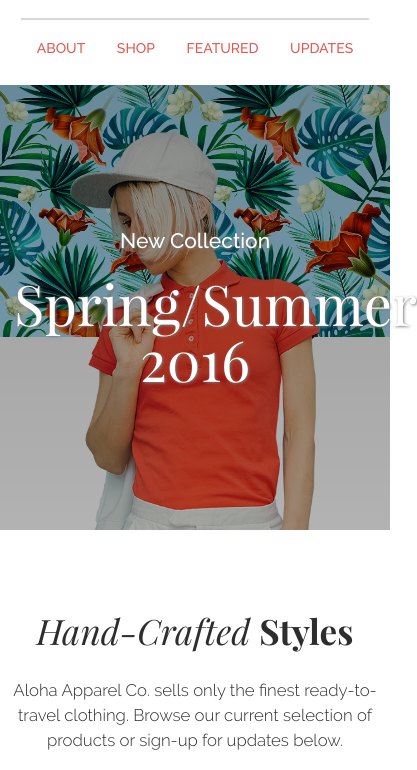
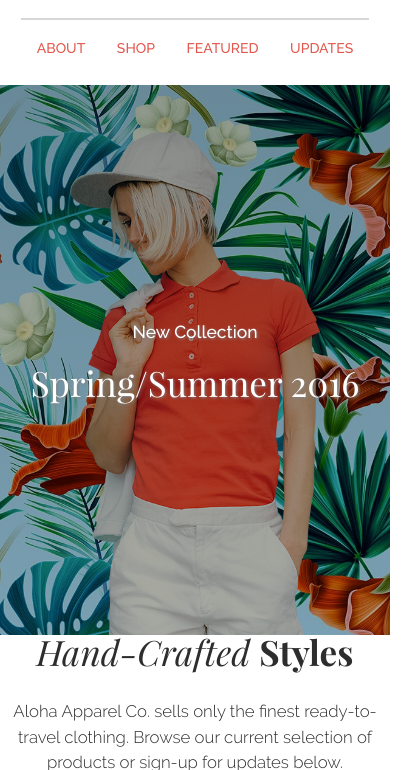
Before and after one commit to teeppope/Aloha-Apparel-v2, a plain HTML site: page index.html in a window 390 px wide. Shown: the part 76-846 px from the top of the page, 417 px wide, since content can reach past the window. Drawn offline with nearby package versions, Linux system fonts and the light colour scheme.

Commit message:
flexbox banner & fix responsive banner images

```diff
--- a/style.css
+++ b/style.css
@@ -109,7 +109,7 @@ header{
 }
 section,
 footer{
-    padding: 6rem 0; /* This padding is used to provide consistent vertical alignment in sections & footer*/
+ /*   padding: 6rem 0; /* This padding is used to provide consistent vertical alignment in sections & footer*/
     text-align: center;
 }
 h1, h2, h3{
@@ -228,22 +228,26 @@ i {
 		linear-gradient(0deg, rgba(0,0,0,.3), rgba(0,0,0,.4)),
 		url(assets/images/banner-girl.png) no-repeat center 3.286rem,
 		url(assets/images/flower-bkgd.jpg) repeat-x center top;
-    background-size: cover, 250px 615px, contain;
+    background-size: cover, 250px 615px, cover;
 	text-align: center;
 	color: #fff;
-    padding: 10rem 1rem;
+    display: flex;
+    justify-content: center;
+    align-items: center;
+    height: 550px;
 }
+
 .banner p {
     font-weight: bold;
-    font-size: 1.5rem;
+    font-size: 125%;
     text-shadow: 1px 1px 3px grey;
     padding-bottom: 1.5rem;
 }
 .banner h1 {
     text-shadow: 1px 1px 3px grey;
-    font-size: 4rem;
+    font-size: 250% ;
     font-style: normal;
-    padding: 0;
+    padding-bottom: 0;
 }
 
 /* About Content Styles*/
@@ -409,9 +413,9 @@ html{
 }
 
 /* Banner */
-.banner {
+/*.banner {
     padding: 10rem;
-}
+}*/
 /* Products */
 .products{
     height: 100%;
@@ -447,7 +451,7 @@ html{
     max-width: 1240px;
 }
 /* Banner */
-.banner {
+/*.banner {
     padding: 12rem;
 }
 /* Product Styles */
```
